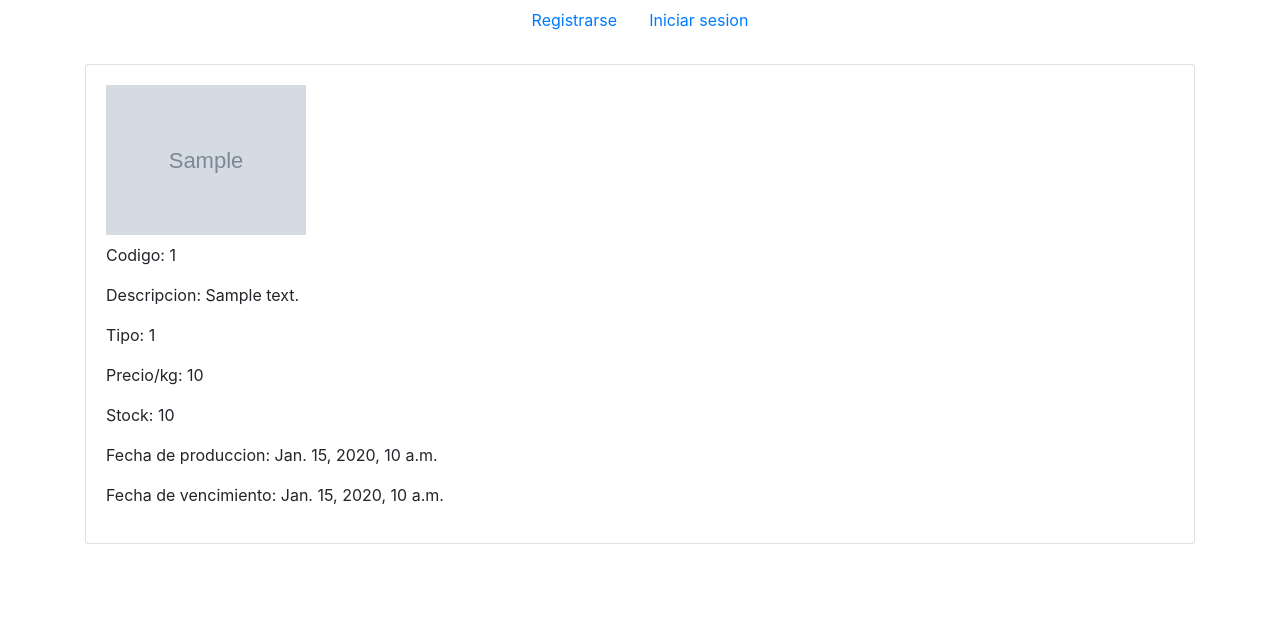
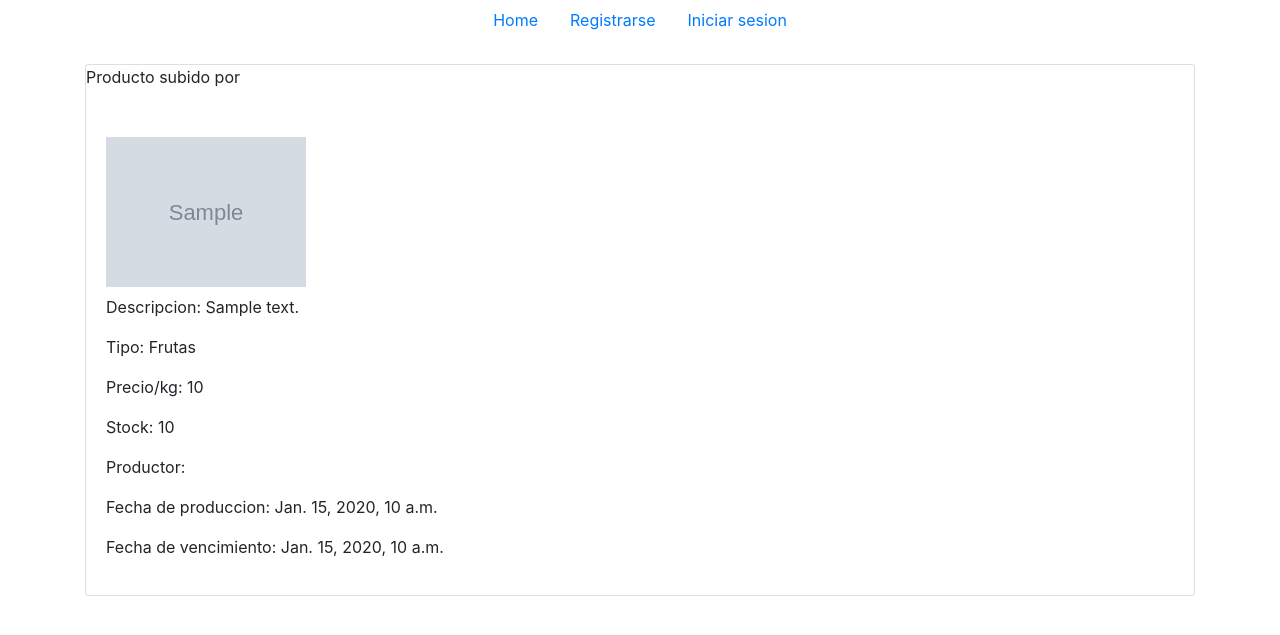
Before and after one commit to xowito/AEPDE, a Django app: page / in a window 1280 px wide. Shown: the top 635 px of the page. Run offline with Django 4.2, Linux system fonts and the light colour scheme; tables that the repository leaves empty hold one stand-in row (values such as "Sample post"); grey boxes marked "Sample" are stand-in pictures; some libraries are stand-ins or nearby versions.

Commit message:
AEPDE-4 + avance AEPDE-5

```diff
--- a/AEPDE_VENV/AEPDE_SITE/AEPDE_APP/models.py
+++ b/AEPDE_VENV/AEPDE_SITE/AEPDE_APP/models.py
@@ -7,6 +7,16 @@ class Sucursal(models.Model):
     nombre = models.CharField(max_length=500)
     def __str__(self):
 	    return self.nombre + '-'+ self.direccion
+
+class Productor(models.Model):
+    cod_productor = models.CharField(primary_key=True,max_length=9)
+    nombre_empresa = models.CharField(max_length=500)
+    telefono_contacto = models.CharField(max_length=8)
+    correo_contacto = models.CharField(max_length=50)
+    def __str__(self):
+        return self.nombre_empresa
+
+
 class Producto(models.Model):
     tipo_producto = [
         ('1','Frutas'),
@@ -22,11 +32,8 @@ class Producto(models.Model):
     fecha_produccion = models.DateTimeField(auto_now_add=True)
     fecha_vencimiento_prod = models.DateTimeField(auto_now=True)
     sucursal = models.ForeignKey(Sucursal, on_delete=models.CASCADE)
+    cod_productor = models.ForeignKey(Productor, on_delete=models.CASCADE)
     def __str__(self):
 	    return self.codigo
 class Meta:
     ordering = ["precio"]
-
-class Productor(models.Model):
-    cod_productor = models.CharField(primary_key=True,max_length=9)
-    nombre_empresa = models.CharField(max_length=500)
--- a/AEPDE_VENV/AEPDE_SITE/AEPDE_APP/templates/AEPDE_APP/agregar_productos.html
+++ b/AEPDE_VENV/AEPDE_SITE/AEPDE_APP/templates/AEPDE_APP/agregar_productos.html
@@ -12,11 +12,12 @@
                 <form action="" method="POST" enctype="multipart/form-data">
                     {% csrf_token %}
                     {{ form | crispy }}
-
                     <input class="btn btn-lg btn-success" type="submit" value="Enviar">
                 </form>
             </div>
 
         </div>
+
     </div>
-    {% endblock header %}
+
+{% endblock header %}
--- a/AEPDE_VENV/AEPDE_SITE/AEPDE_APP/templates/AEPDE_APP/base.html
+++ b/AEPDE_VENV/AEPDE_SITE/AEPDE_APP/templates/AEPDE_APP/base.html
@@ -14,9 +14,10 @@
   <body>
 
     <nav class="nav justify-content-center">
-        {% if user.is_authenticated %}
+      <a class="nav-link active" href={% url 'home' %}>Home</a>
+      {% if user.is_authenticated %}
       <a class="nav-link active" href={% url 'agregar_productos' %}>+ Agregar productos</a>
-      <a class="nav-link active" href={% url 'agregar_productos' %}>Ver mi catalogo</a>
+      <a class="nav-link active" href={% url 'catalogo_productor' %}>Ver mi catalogo</a>
       <a class="nav-link active" href={% url 'logout' %}><i class="fa-solid fa-circle-plus"></i> Cerrar sesion</a>
       <li class="nav-item">
         <a class="nav-link disabled">Bienvenid@, {{user.username}}</a>
--- a/AEPDE_VENV/AEPDE_SITE/AEPDE_APP/templates/AEPDE_APP/home.html
+++ b/AEPDE_VENV/AEPDE_SITE/AEPDE_APP/templates/AEPDE_APP/home.html
@@ -7,22 +7,26 @@
             <div class="row">
 
                     {% for x in producto %}
-                    <div class="col mt-4">
+                <div class="col mt-4">
                     <div class="card mb-2">
+                        <div class="card-title">
+                            <p>Producto subido por <a href="#">{{user.username}}</a></p>
+                        </div>
                         <div class="card-body">
                             <div class="fit-content">
                                 <img  class="mb-2" src="{{x.imagen.url}}" alt="Foto producto" height="150" width="200">
                             </div>
-                            <p>Codigo:&nbsp;{{x.codigo}}</p>
                             <p>Descripcion:&nbsp;{{x.descripcion}}</p>
-                            <p>Tipo:&nbsp;{{x.tipo}}</p>
+                            <p>Tipo:&nbsp;{{x.get_tipo_display}}</p>
                             <p>Precio/kg:&nbsp;{{x.precio}}</p>
                             <p>Stock:&nbsp;{{x.stock}}</p>
+                            <p>Productor: &nbsp;{{x.cod_productor}}</p>
                             <p>Fecha de produccion:&nbsp;{{x.fecha_produccion}}</p>
                             <p>Fecha de vencimiento:&nbsp;{{x.fecha_vencimiento_prod}}</p>
+
                         </div>
 
-                </div>
+                    </div>
             </div>
                 {% endfor %}
 
--- a/AEPDE_VENV/AEPDE_SITE/AEPDE_APP/templates/AEPDE_APP/registration/login.html
+++ b/AEPDE_VENV/AEPDE_SITE/AEPDE_APP/templates/AEPDE_APP/registration/login.html
@@ -15,4 +15,4 @@
   <p class="text-center">No tienes una cuenta? <a href={% url 'register' %}>Crea una cuenta</a>.</p>
 </div>
 
-{% endblock %}
+{% endblock header %}
--- a/AEPDE_VENV/AEPDE_SITE/AEPDE_APP/templates/AEPDE_APP/registration/register.html
+++ b/AEPDE_VENV/AEPDE_SITE/AEPDE_APP/templates/AEPDE_APP/registration/register.html
@@ -10,4 +10,4 @@
 	</form>
 	<p class="text-center">Si ya tienes una cuenta, <a href={% url 'login' %}>login</a></p>
 </div>
-{% endblock  %}
+{% endblock header %}
--- a/AEPDE_VENV/AEPDE_SITE/AEPDE_APP/urls.py
+++ b/AEPDE_VENV/AEPDE_SITE/AEPDE_APP/urls.py
@@ -6,5 +6,6 @@ urlpatterns = [
     path('agregar_productos',agregar_productos, name="agregar_productos"),
     path('register',register_request, name="register"),
     path('login',login_request, name="login"),
-    path('logout',logout_request,name="logout")
+    path('logout',logout_request,name="logout"),
+    path('catalogo_productor',catalogo_productor,name="catalogo_productor")
 ]
--- a/AEPDE_VENV/AEPDE_SITE/AEPDE_APP/views.py
+++ b/AEPDE_VENV/AEPDE_SITE/AEPDE_APP/views.py
@@ -1,19 +1,25 @@
+from django.http import HttpRequest
 from django.shortcuts import render,  redirect, get_object_or_404
 from .forms import formulario_agregar_producto
-from .models import Producto
+from .models import Producto,Productor
 from .forms import NewUserForm
-from django.contrib.auth import login, authenticate,logout
+from django.contrib.auth import login, authenticate,logout, get_user
 from django.contrib.auth.forms import AuthenticationForm
 from django.contrib import messages
-
+from django.db.models import Q
 #Vista home
 
 def home(request):
+    pr = Productor.objects.all()
     p = Producto.objects.all()
+    a = request.user.id
     data = {
-        "producto": p
+        "producto": p,
+        "productor":pr,
+        "as":a
     }
     return render(request,"AEPDE_APP/home.html",data)
+
 
 def agregar_productos(request):
     formulario = formulario_agregar_producto()
@@ -26,6 +32,7 @@ def agregar_productos(request):
             return redirect(to="home")
     return render(request, "AEPDE_APP/agregar_productos.html",data)
 
+
 def register_request(request):
 	if request.method == "POST":
 		form = NewUserForm(request.POST)
@@ -37,6 +44,7 @@ def register_request(request):
 		messages.error(request, "Unsuccessful registration. Invalid information.")
 	form = NewUserForm()
 	return render (request,"AEPDE_APP/registration/register.html", context={"register_form":form})
+
 
 def login_request(request):
 	if request.method == "POST":
@@ -55,7 +63,18 @@ def login_request(request):
 			messages.error(request,"Usuario o password incorrectos.")
 	form = AuthenticationForm()
 	return render(request, "AEPDE_APP/registration/login.html", context={"login_form":form})
+
+
 def logout_request(request):
 	logout(request)
 	messages.info(request, "Cerraste sesion correctamente.")
 	return redirect(to="home")
+
+
+def catalogo_productor(request):
+	uid = request.user.id
+	p = Producto.objects.filter(Q(cod_productor=uid))
+	data = {
+        "producto":p
+    }
+	return render(request, "AEPDE_APP/catalogo_productor.html",data)
```
Also changed, not shown: AEPDE_VENV/AEPDE_SITE/AEPDE_APP/templates/AEPDE_APP/catalogo_productor.html (added, +34 -0 lines), AEPDE_VENV/AEPDE_SITE/AEPDE_APP/migrations/0014_productor.py (added), AEPDE_VENV/AEPDE_SITE/AEPDE_APP/migrations/0015_producto_cod_productor.py (added), AEPDE_VENV/AEPDE_SITE/AEPDE_APP/migrations/0016_productor_correo_contacto_and_more.py (added), AEPDE_VENV/AEPDE_SITE/media/images/BENJA_SHREK_DBFDPZd.png (added), AEPDE_VENV/AEPDE_SITE/media/images/BENJA_SHREK_PMcNNLb.png (added).
